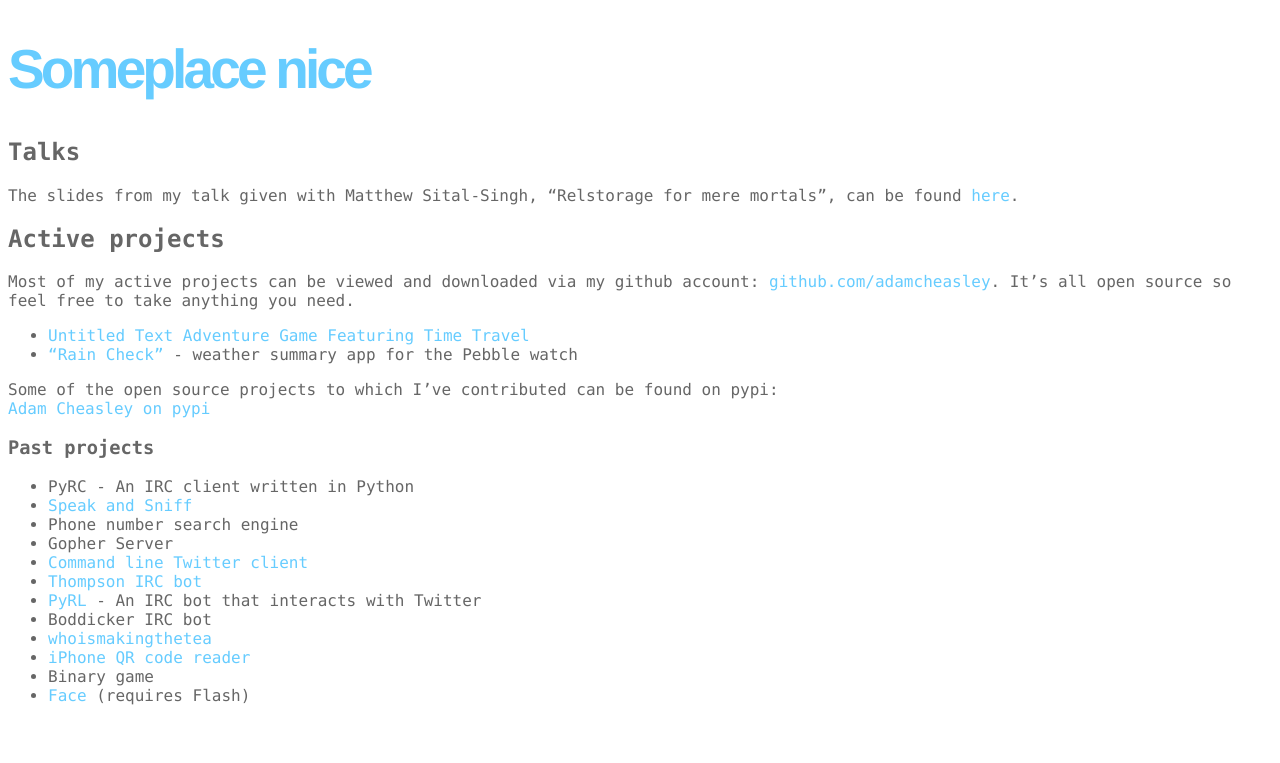
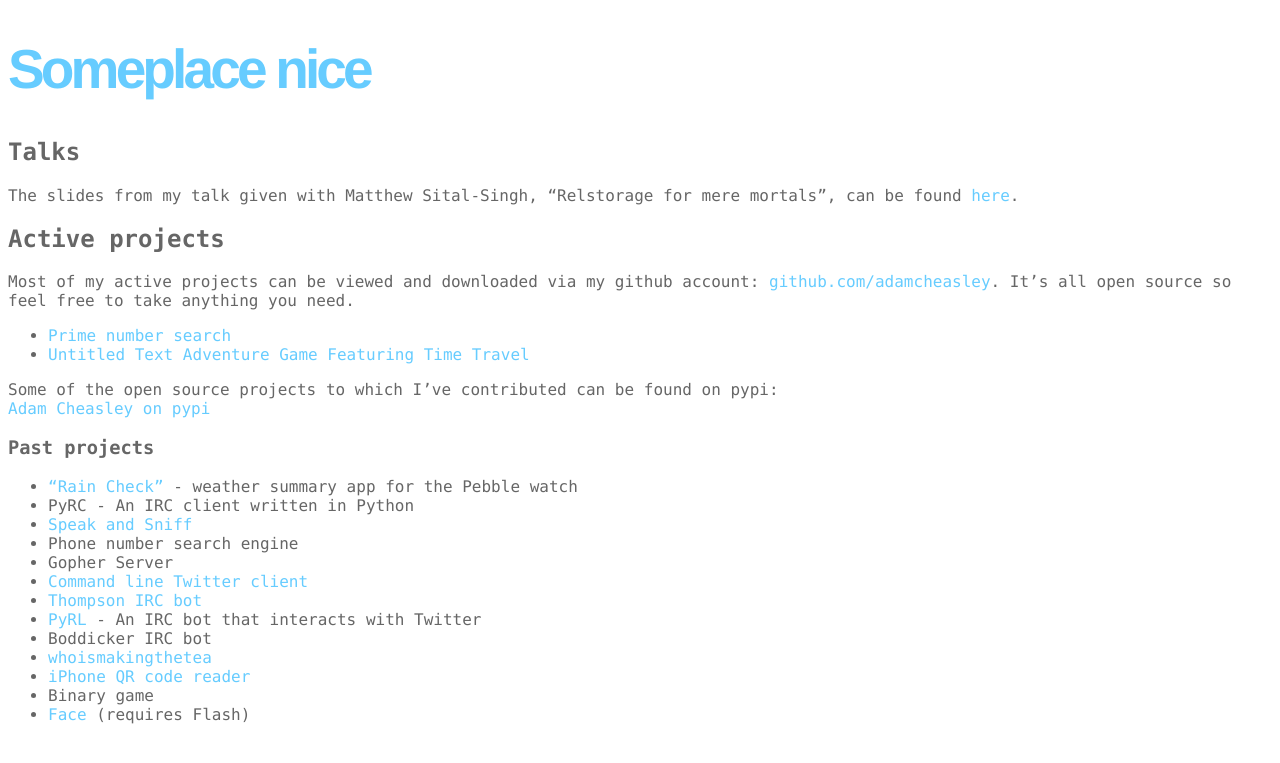
Before and after one commit to adamcheasley/adamcheasley.github.io, a Jekyll site: the page built from projects.md, in a window 1280 px wide. Shown: the top 763 px of the page. Built offline with Jekyll 4.4.1, drawn with Linux system fonts in a browser that asks for light colours.

Commit message:
Update projects.md

```diff
--- a/projects.md
+++ b/projects.md
@@ -15,8 +15,9 @@ The slides from my talk given with Matthew Sital-Singh, "Relstorage for mere mor
 
 Most of my active projects can be viewed and downloaded via my github account: [github.com/adamcheasley](https://github.com/adamcheasley). It's all open source so feel free to take anything you need.
 
+- [Prime number search](/projects/primes/index.html)
 - [Untitled Text Adventure Game Featuring Time Travel](https://github.com/adamcheasley/adventure)
-- ["Rain Check"](https://github.com/mattss/pebble-raincheck/) - weather summary app for the Pebble watch
+
 
 Some of the open source projects to which I've contributed can be found on pypi:
 [Adam Cheasley on pypi](https://pypi.python.org/pypi?%3Aaction=search&term=adam+cheasley&submit=search)
```
Also changed, not shown: other parts of projects.md (+1 -0 lines).
